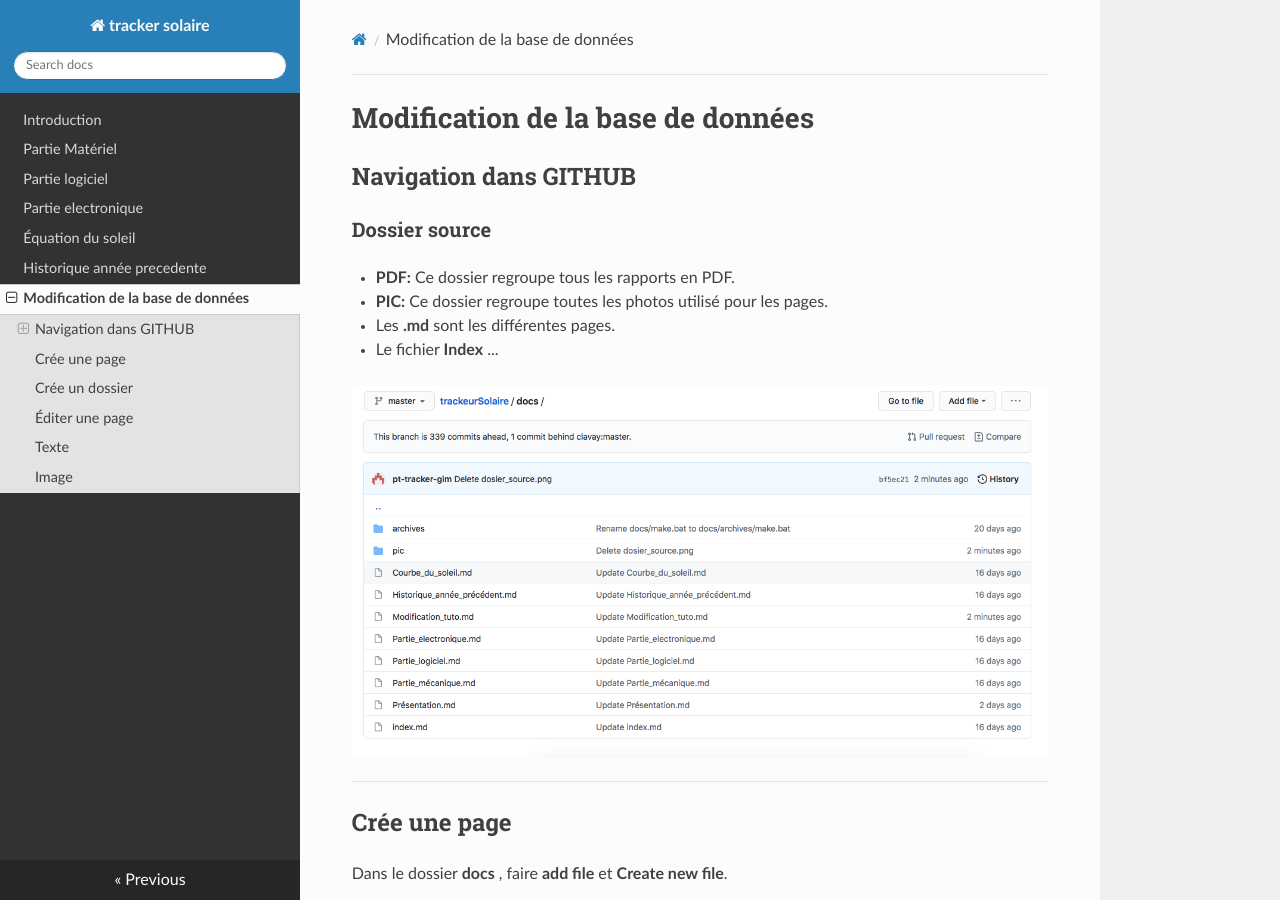
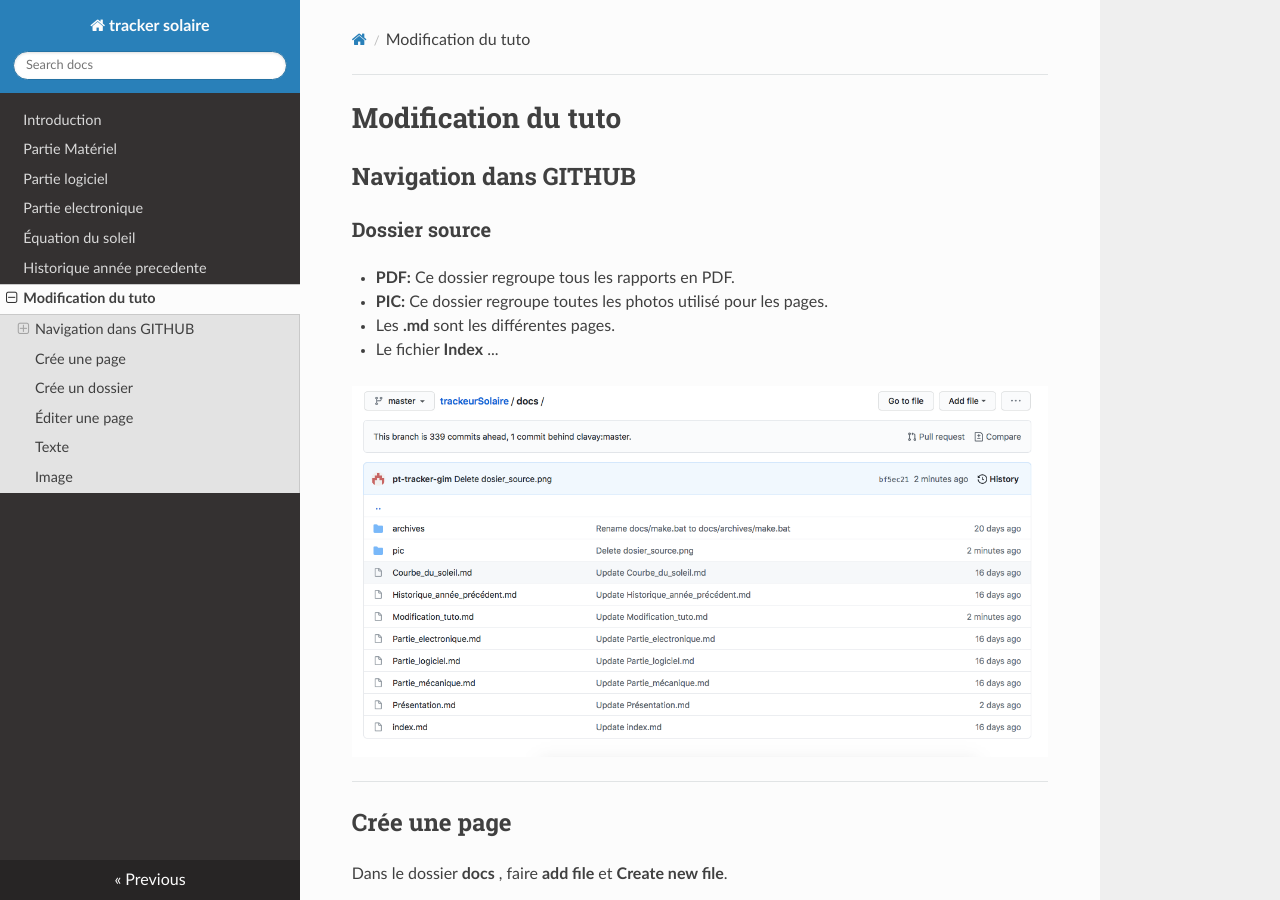
Before and after one commit to pt-tracker-gim/trackeurSolaire, an MkDocs documentation site: the page built from docs/Modification_tuto.md, in a window 1280 px wide and 900 px high. Built offline with MkDocs 1.6.1, drawn with Linux system fonts in a browser that asks for light colours; nearby versions of some CDN libraries; old or Windows-style settings are respelled for this version of MkDocs.

Commit message:
Update Modification_tuto.md

```diff
--- a/docs/Modification_tuto.md
+++ b/docs/Modification_tuto.md
@@ -1,4 +1,4 @@
-# Modification de la base de données
+# Modification du tuto
 
 ## Navigation dans GITHUB
 
```
